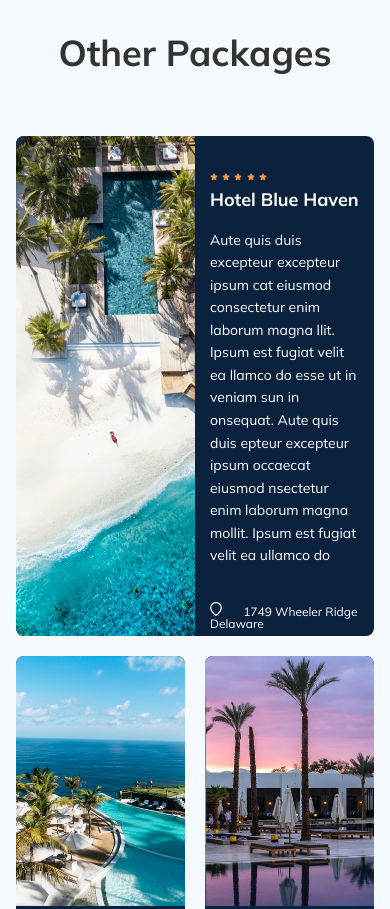
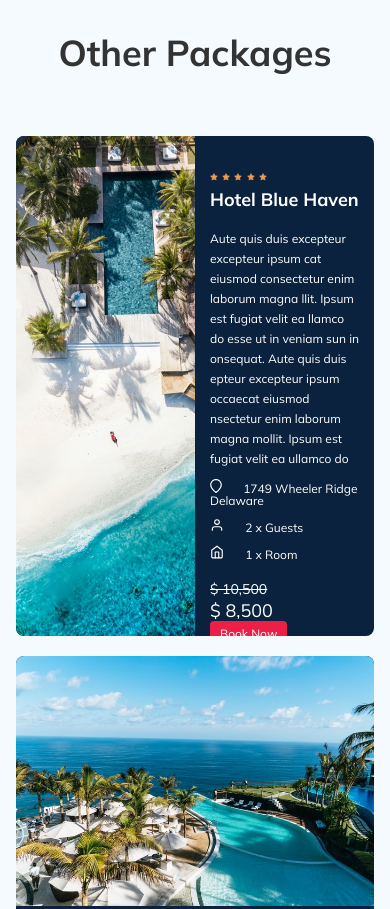
Before and after one commit to viki-lar/https---github.com-viki-lar-tour-plan, a plain HTML site: page index.html in a window 390 px wide. Shown: the part 1060-1969 px from the top of the page. Drawn offline with nearby package versions, Linux system fonts and the light colour scheme.

Commit message:
fix relative otherpackages block

```diff
--- a/saas/_media.sass
+++ b/saas/_media.sass
@@ -178,6 +178,12 @@
                     left: 50%
                     margin-left: -65px
                     transform: translate(-50%, 0)
+    .packages
+        &-wrapper
+            grid-template-rows: repeat(3,500px)
+            grid-template-columns: 100%
+            column-gap: 0
+
     .grid
         &-item
             &__button
@@ -190,6 +196,8 @@
                     padding: 30px 15px 30px 15px
 
             &__newprice
+                font-size: 20px
+                line-height: 24px
                 margin-right: 30px
 
 @media ( max-width: 576px )
@@ -213,3 +221,21 @@
 
     .subscribe
         width: 100%
+
+    .grid
+        &-item
+            &-wrapper
+                margin-bottom: 10px
+            &__about
+                font-style: regular
+                font-size: 12px
+                line-height: 20px
+                margin-bottom: 10px
+            &__newprice
+                font-size: 18px
+                line-height: 20px
+                margin-right: 15px
+            &__button
+                font-size: 12px
+                line-height: 16px
+                padding: 5px 10px
```
Also changed, not shown: css/style.css, 1 other file.
